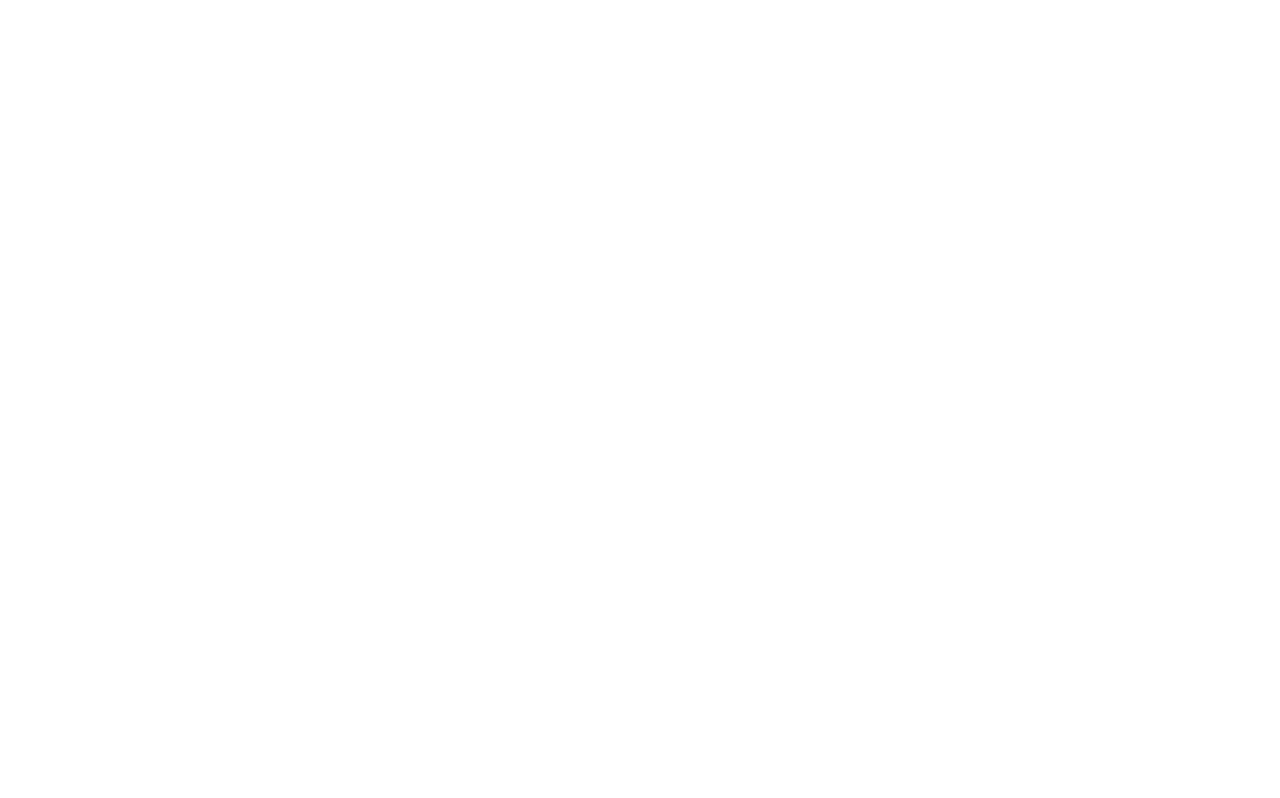
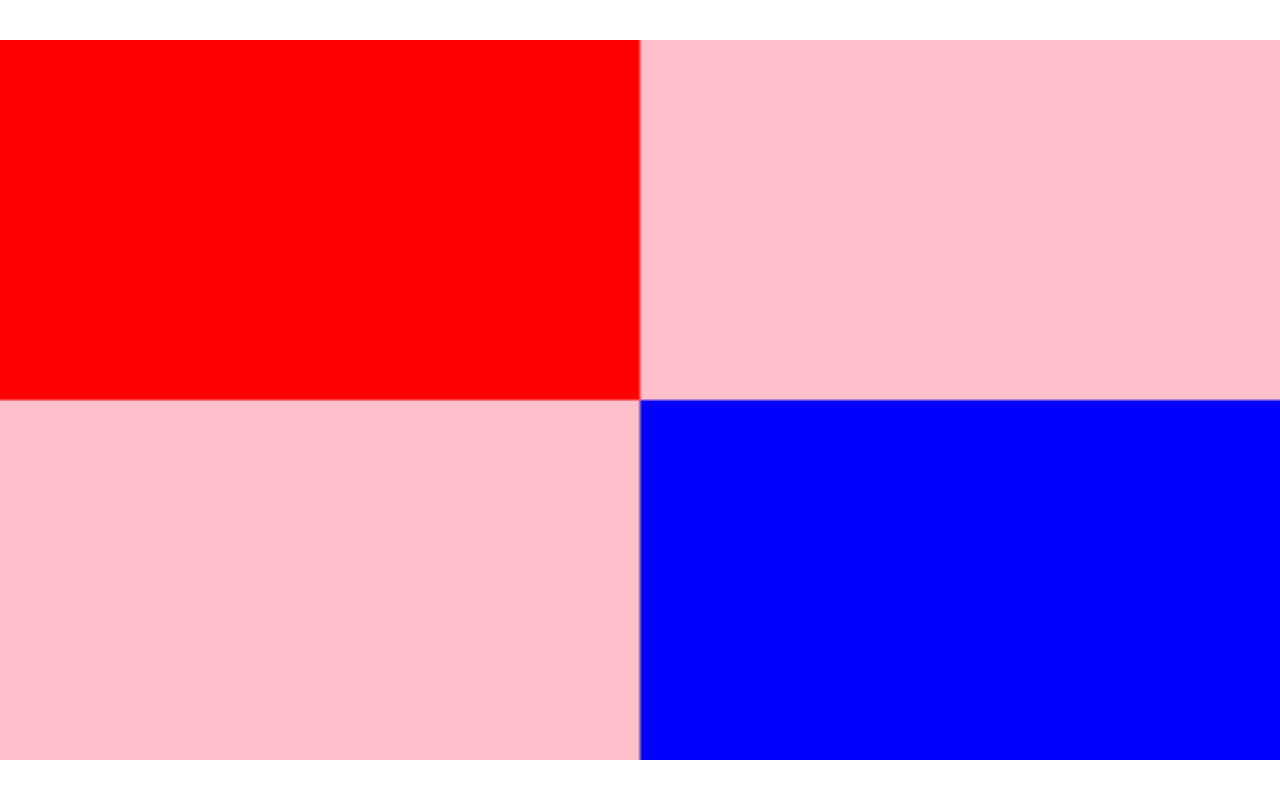
Before and after one commit to kurazu/js13kgames19, a plain HTML site: page index.html in a window 1280 px wide. Drawn offline with Linux system fonts and the light colour scheme.

Commit message:
canvas with ratio

```diff
--- a/index.html
+++ b/index.html
@@ -11,6 +11,7 @@
 </head>
 
 <body>
+    <canvas id="canvas"></canvas>
   <script src="scripts.js"></script>
 </body>
 </html>
--- a/scripts.js
+++ b/scripts.js
@@ -1,22 +1,21 @@
-function onFileLoad(evt) {
-    const array = new Float32Array(this.result);
-    console.log(array);
-}
+const WIDTH = 640 / 2;
+const HEIGH = 480 / 2;
 
-function onDrop(evt) {
-    evt.preventDefault();
-    const files = evt.dataTransfer.files;
-    for (const file of files) {
-        const reader = new FileReader();
-        reader.addEventListener('load', onFileLoad);
-        reader.readAsArrayBuffer(file);
-        }
+function onLoad() {
+    const canvas = document.getElementById('canvas');
+    canvas.width = WIDTH;
+    canvas.height = HEIGH;
+
+    const ctx = canvas.getContext('2d');
+    ctx.fillStyle = '#ff0000';
+    ctx.fillRect(0, 0, WIDTH / 2, HEIGH / 2);
+    ctx.fillStyle = '#0000ff';
+    ctx.fillRect(WIDTH / 2, HEIGH / 2, WIDTH / 2, HEIGH / 2);
 }
 
 
-function onDragOver(evt) {
-    evt.preventDefault();
+if (document.readyState === 'loading') {
+  document.addEventListener('DOMContentLoaded', onLoad, false)
+} else {
+  onLoad()
 }
-
-document.body.addEventListener('drop', onDrop, false);
-document.body.addEventListener('dragover', onDragOver, false);
--- a/styles.css
+++ b/styles.css
@@ -1,3 +1,21 @@
+* { margin:0; padding:0; }
+
 html, body {
     height: 100%;
 }
+
+canvas {
+  /*height: 100vh;
+  width: 100vw;
+  display: block;*/
+
+    width: 100vw;
+    height: 56.25vw; /* height:width ratio = 9/16 = .5625  */
+    background: pink;
+    max-height: 100vh;
+    max-width: 177.78vh; /* 16/9 = 1.778 */
+    margin: auto;
+    position: absolute;
+    top:0;bottom:0; /* vertical center */
+    left:0;right:0; /* horizontal center */
+}
```
